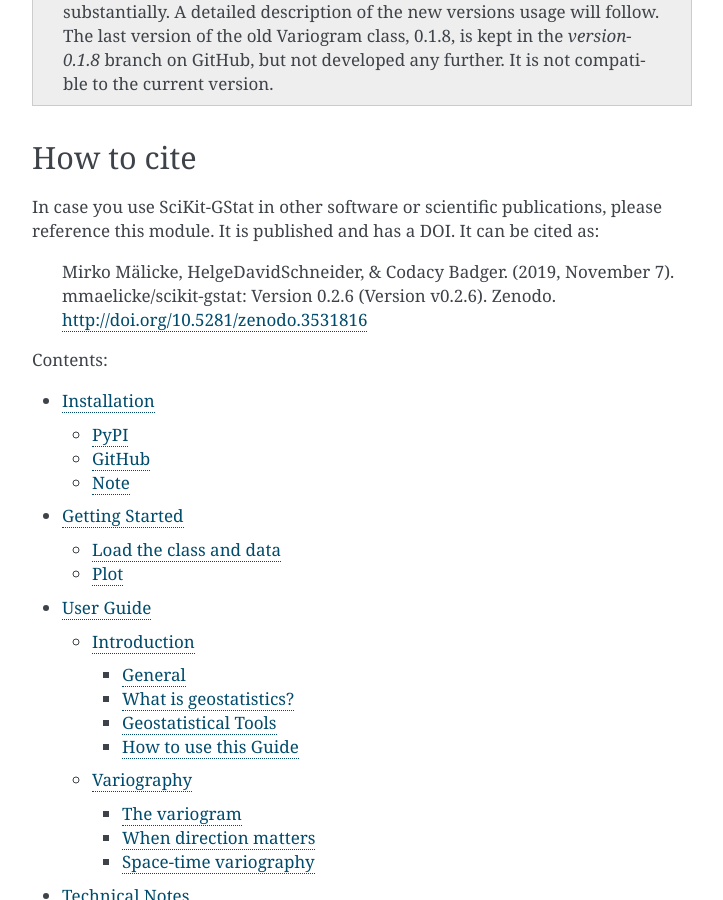
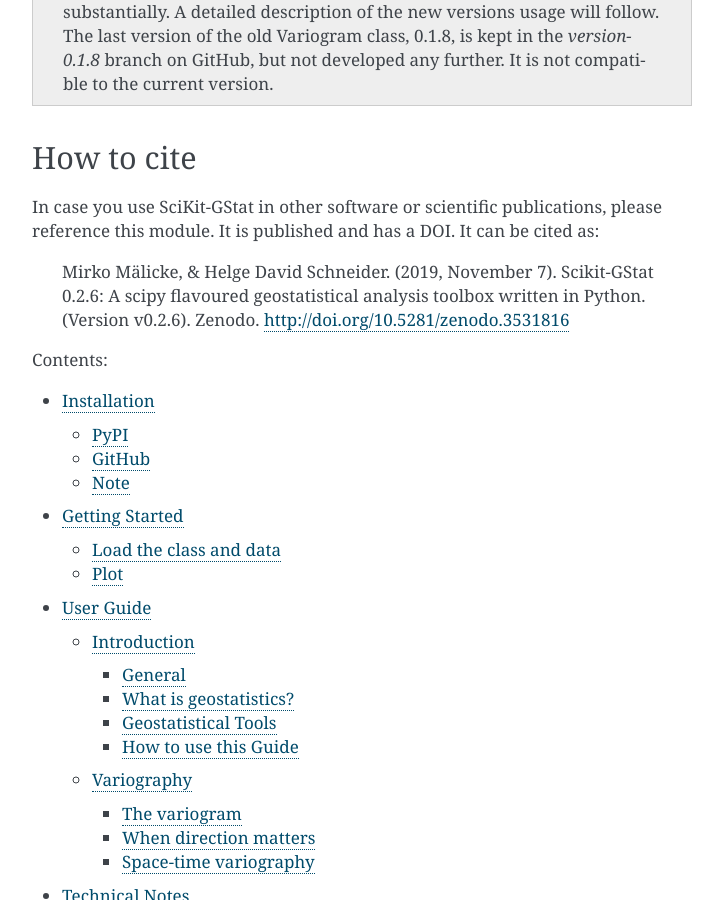
Before and after one commit to mmaelicke/scikit-gstat, a Sphinx documentation site: the page built from docs/index.rst, in a window 1280 px wide and 900 px high, scrolled down 622 px. Shown: the whole window, without its empty margins (388-1111 px from the left). Built offline with Sphinx 7.4.7, drawn with Linux system fonts in a browser that asks for light colours.

Commit message:
fixed cite information

```diff
--- a/docs/index.rst
+++ b/docs/index.rst
@@ -40,9 +40,9 @@
 please reference this module. It is published and has a DOI. It can be cited
 as:
 
-  Mirko Mälicke, HelgeDavidSchneider, & Codacy Badger. (2019, November 7).
-  mmaelicke/scikit-gstat: Version 0.2.6 (Version v0.2.6).
-  Zenodo. http://doi.org/10.5281/zenodo.3531816
+  Mirko Mälicke, & Helge David Schneider. (2019, November 7). Scikit-GStat 0.2.6:
+  A scipy flavoured geostatistical analysis toolbox written in Python.
+  (Version v0.2.6). Zenodo. http://doi.org/10.5281/zenodo.3531816
 
 .. toctree::
     :maxdepth: 3
```
